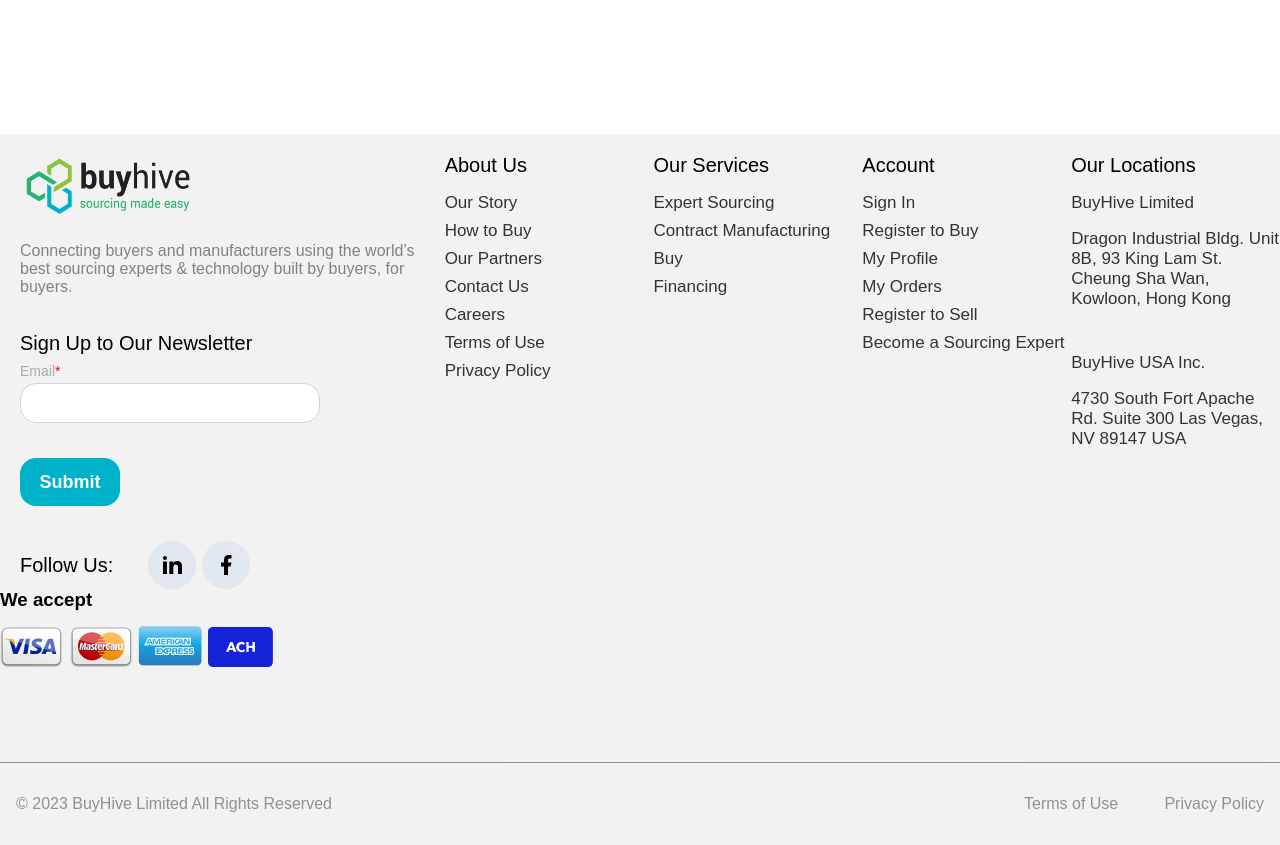
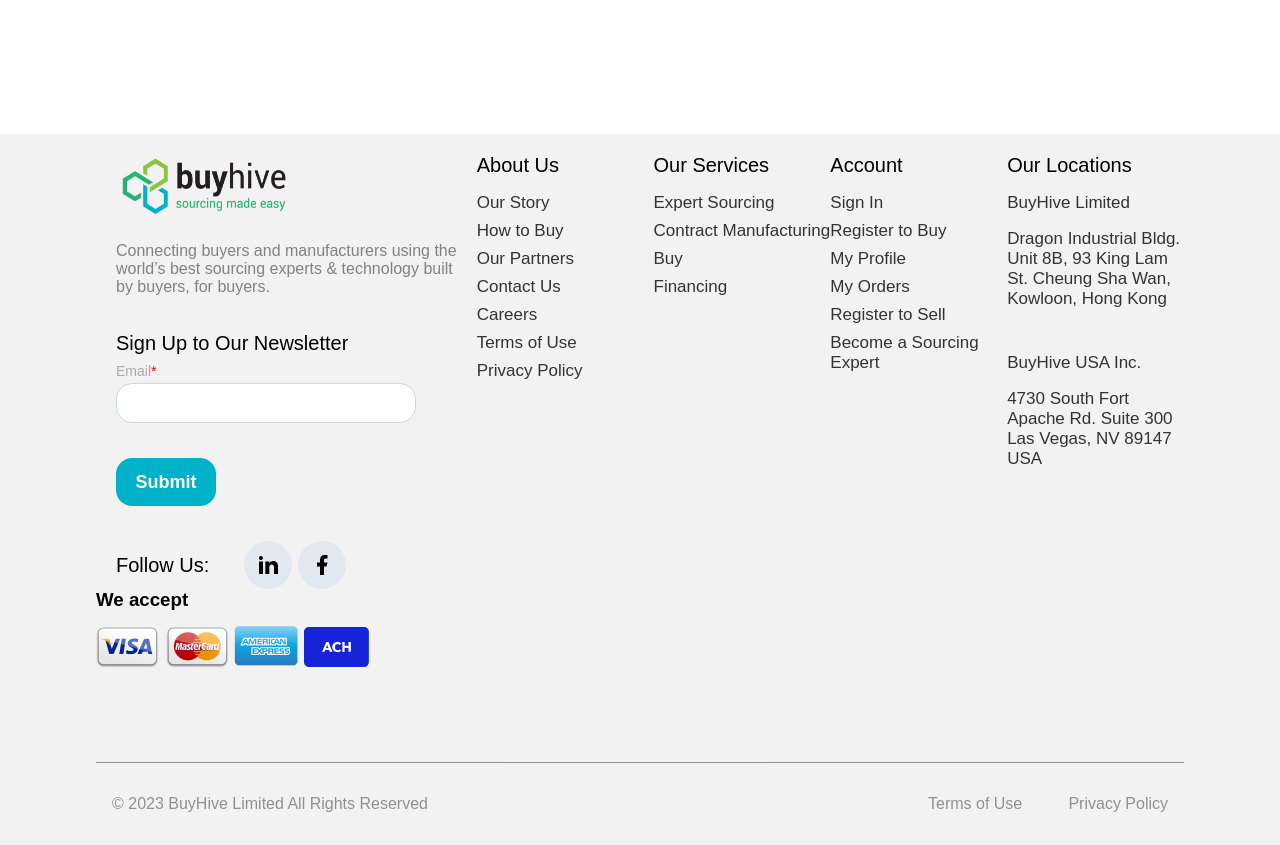
Before and after one commit to Muhammad-Ali75/productPage, a React (Create React App) app: page / in a window 1280 px wide. Shown: the part 4860-5705 px from the top of the page. Built offline with nearby package versions, Linux system fonts and the light colour scheme; a web font is replaced by a local one.

Commit message:
adjust footer padding

```diff
--- a/src/components/Footer/styles/Footer.css
+++ b/src/components/Footer/styles/Footer.css
@@ -4,7 +4,7 @@
     display: flex;
     justify-content: center;
     background-color: #f2f2f2;
-    padding: 20px 0 0 0;
+    padding: 20px 6rem 0 6rem;
     margin: 10rem 0 0 0;
     width: 100%
 }
```
